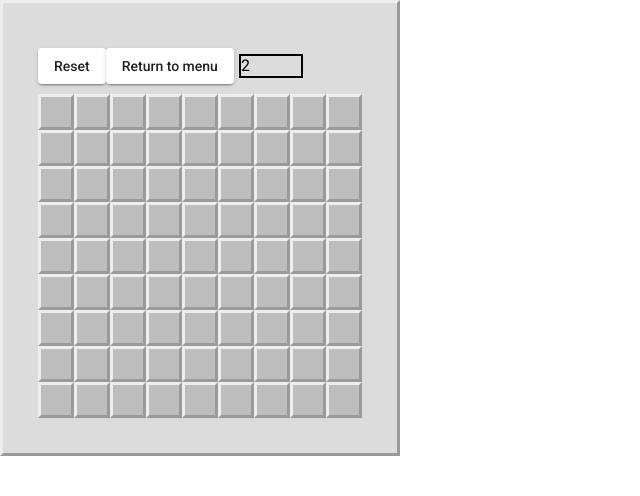
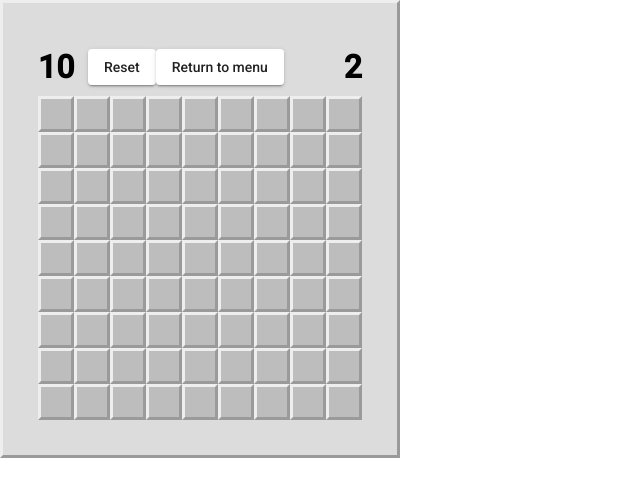
Before and after one commit to emmarsha/em-minesweep, an Angular app: page / in a window 1280 px wide. Both pictures are taken after a click on the button "LETS PLAY". Shown: the top 496 px of the page, without its empty margins (0-640 px from the left). Built offline with nearby package versions, Linux system fonts and the light colour scheme.

Commit message:
fixing flag bugs

```diff
--- a/src/app/game-board/game-board.component.css
+++ b/src/app/game-board/game-board.component.css
@@ -5,6 +5,13 @@
 
 .board-menu {
     padding: 10px 0;
+    display: flex;
+    align-items: center;
+}
+
+.flag-count {
+    margin: 0;
+    width: 50px;
 }
 
 .game-container {
@@ -12,3 +19,7 @@
     flex-wrap: wrap;
     cursor: pointer;
 }
+
+.timer {
+    flex: 1 1 auto;
+}
--- a/src/app/game-board/game-board.component.html
+++ b/src/app/game-board/game-board.component.html
@@ -1,9 +1,10 @@
 <div class="game-board" >
 
     <div class="board-menu">
+        <h1 class="flag-count">{{flagsToPlace}}</h1>
         <button mat-raised-button (click)="onReset()" >Reset</button>
         <button mat-raised-button (click)="onReturnToMenu()" >Return to menu</button>
-        <app-timer #gameTimer></app-timer>
+        <app-timer class="timer" #gameTimer></app-timer>
     </div>
 
     <div class="game-container" [style.width]="boardWidth">
@@ -11,8 +12,9 @@
             [hasBomb]="gamePiece.hasBomb"
             [triggeredBomb]="gamePiece.triggeredBomb"
             [clicked]="gamePiece.clicked"
-            [flagPlaced]="gamePiece.flagPlaced"
+            [flagged]="gamePiece.flagged"
             [gamePiece]="gamePiece"
+            (updateFlagCount)="onFlagPlaced($event)"
             (pieceClicked)="onPieceClicked($event)">
         </app-game-piece>
     </div>
--- a/src/app/game-board/game-board.component.ts
+++ b/src/app/game-board/game-board.component.ts
@@ -27,10 +27,13 @@ export class GameBoardComponent implements OnInit {
 
   spacesLeftToClear = 0;
 
+  flagsToPlace = 0;
+
   constructor() { }
 
   ngOnInit() {
     this.boardWidth = this.gameInfo.boardWidth;
+    this.flagsToPlace = this.gameInfo.mineCount;
     this.spacesLeftToClear = (this.gameInfo.rowCount * this.gameInfo.colCount) - this.gameInfo.mineCount;
   }
 
@@ -52,6 +55,14 @@ export class GameBoardComponent implements OnInit {
 
     gamePiece.clicked = true;
     this.checkClearCount();
+  }
+
+  onFlagPlaced(addFlag: boolean) {
+    if (this.flagsToPlace === 0) {
+      return;
+    }
+
+    addFlag ? this.flagsToPlace++ : this.flagsToPlace--;
   }
 
   checkClearCount() {
@@ -76,6 +87,7 @@ export class GameBoardComponent implements OnInit {
     this.reset.emit();
     this.gameTimer.resetTimer();
     this.spacesLeftToClear = (this.gameInfo.rowCount * this.gameInfo.colCount) - this.gameInfo.mineCount;
+    this.flagsToPlace = this.gameInfo.mineCount;
   }
 
   onReturnToMenu() {
@@ -109,7 +121,7 @@ export class GameBoardComponent implements OnInit {
     const gamePiece = this.piecePool[row][column];
 
     // Already clicked, has a bomb or a flag
-    if (gamePiece.clicked || gamePiece.hasBomb || gamePiece.flagPlaced) {
+    if (gamePiece.clicked || gamePiece.hasBomb || gamePiece.flagged) {
       return;
     }
 
@@ -136,7 +148,7 @@ export class GameBoardComponent implements OnInit {
 
     const pieces = this.gamePieces.map(gamePiece => {
 
-      gamePiece.hasBomb ? gamePiece.flagPlaced = true : gamePiece.clicked = true;
+      gamePiece.hasBomb ? gamePiece.flagged = true : gamePiece.clicked = true;
 
       return gamePiece;
     });
--- a/src/app/game-piece/game-piece.component.html
+++ b/src/app/game-piece/game-piece.component.html
@@ -1,5 +1,5 @@
 <div class="game-piece" [ngClass]="{'clicked': clicked, 'triggered': triggeredBomb}" (click)="onClick()" (contextmenu)="placeFlag()">
-    <i class="fa fa-flag fa-lg" *ngIf="flagPlaced" [style.color]="flagLevel === 1 ? 'red' : 'blue'" aria-hidden="true"></i>
+    <i class="fa fa-flag fa-lg" *ngIf="flagged" [style.color]="flagLevel === 1 ? 'red' : 'blue'" aria-hidden="true"></i>
     <div class="piece-content" *ngIf="clicked">
         <i class="fa fa-bomb fa-lg" *ngIf="hasBomb" aria-hidden="true"></i>
         <h1 *ngIf="adjacentCount && !hasBomb && !hasFlag" [style.color]="getCountColor()">{{adjacentCount}}</h1>
--- a/src/app/game-piece/game-piece.component.ts
+++ b/src/app/game-piece/game-piece.component.ts
@@ -18,7 +18,9 @@ export class GamePieceComponent implements OnInit {
 
   @Input() clicked = false;
 
-  @Input() flagPlaced = false;
+  @Input() flagged = false;
+
+  @Output() updateFlagCount: EventEmitter<any> = new EventEmitter();
 
   @Output() pieceClicked: EventEmitter<any> = new EventEmitter();
 
@@ -46,7 +48,7 @@ export class GamePieceComponent implements OnInit {
 
   onClick() {
 
-    if (this.flagPlaced) {
+    if (this.flagged) {
       return;
     }
 
@@ -55,12 +57,13 @@ export class GamePieceComponent implements OnInit {
 
   placeFlag() {
     if (this.clicked) {
-      return false;
+      return;
     }
 
-    this.flagPlaced = true;
+    this.flagged = true;
     this.updateFlagClick();
 
+    // Return false to prevent context menu from poping up
     return false;
   }
 
@@ -69,8 +72,15 @@ export class GamePieceComponent implements OnInit {
 
     if (this.flagLevel > 2) {
       this.flagLevel = 0;
-      this.flagPlaced = false;
+      this.flagged = false;
+      this.updateFlagCount.emit(true);
     }
+
+    if (this.flagLevel === 1) {
+      this.updateFlagCount.emit(false);
+    }
+
+    console.log(this.flagLevel);
   }
 
   getCountColor() {
--- a/src/app/game-piece/game-piece.ts
+++ b/src/app/game-piece/game-piece.ts
@@ -12,7 +12,7 @@ export class GamePiece {
 
     public clicked = false;
 
-    public flagPlaced = false;
+    public flagged = false;
 
     constructor(row: number, column: number) {
 
--- a/src/app/timer/timer.component.css
+++ b/src/app/timer/timer.component.css
@@ -1,7 +1,4 @@
 .timer-container {
-    display: inline-block;
-    height: 20px;
-    width: 60px;
-    border: 2px solid black;
-    margin: 5px;
+    margin: 0;
+    float: right;
 }
--- a/src/app/timer/timer.component.html
+++ b/src/app/timer/timer.component.html
@@ -1,3 +1,3 @@
-<div class="timer-container">
+<h1 class="timer-container">
     {{currentTime}}
-</div>
+</h1>
```
